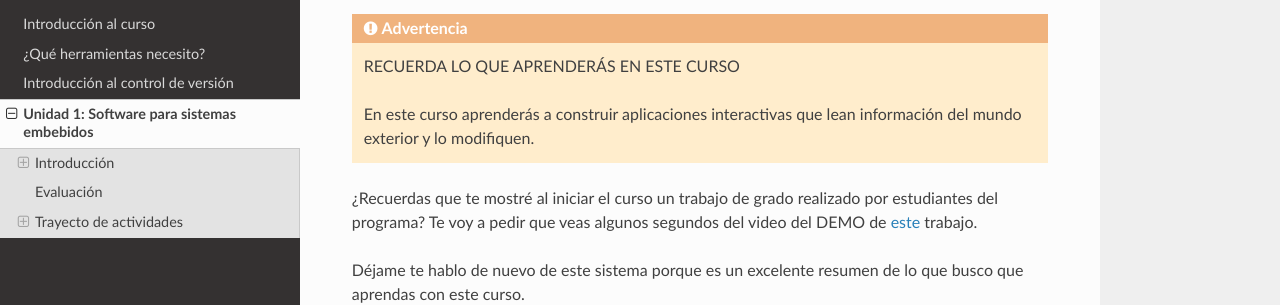
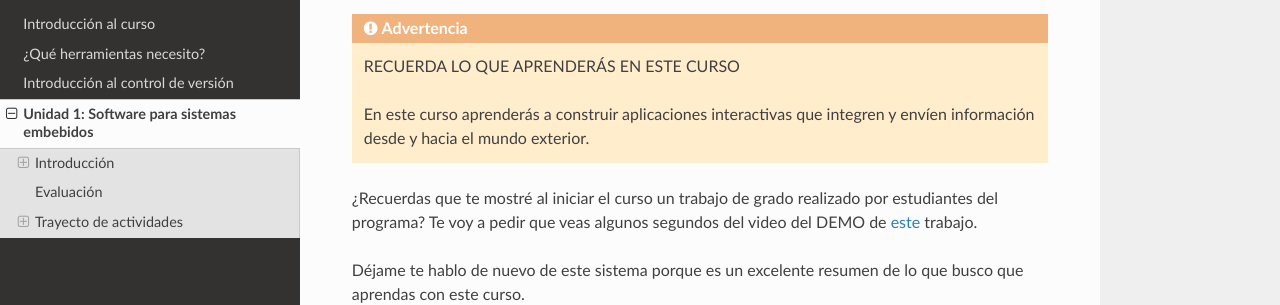
Before and after one commit to juanferfranco/SistemasFisicosInteractivos1, a Sphinx documentation site: the page built from docs/_unidad1/unidad1.rst, in a window 1280 px wide and 900 px high, scrolled down 2001 px. Shown: the part 153-458 px from the top of the window. Built offline with Sphinx 7.4.7 and the Read the Docs theme 2.0.0, drawn with Linux system fonts in a browser that asks for light colours.

Commit message:
update ex1

```diff
--- a/docs/_unidad1/unidad1.rst
+++ b/docs/_unidad1/unidad1.rst
@@ -93,7 +93,7 @@ Ejercicio 1: introducción
 .. warning:: RECUERDA LO QUE APRENDERÁS EN ESTE CURSO
 
     En este curso aprenderás a construir aplicaciones interactivas
-    que lean información del mundo exterior y lo modifiquen.
+    que integren y envíen información desde y hacia el mundo exterior.
 
 ¿Recuerdas que te mostré al iniciar el curso un trabajo de grado realizado
 por estudiantes del programa? Te voy a pedir que veas algunos segundos del
```
